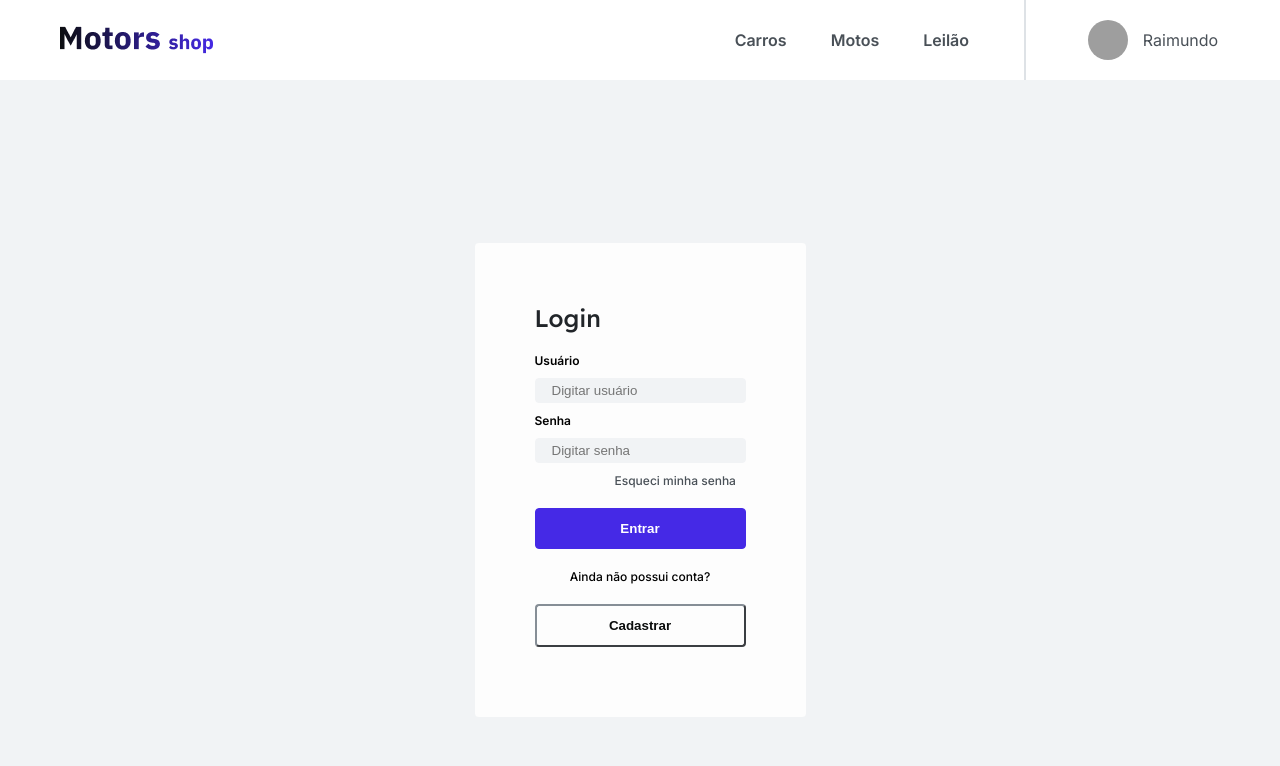
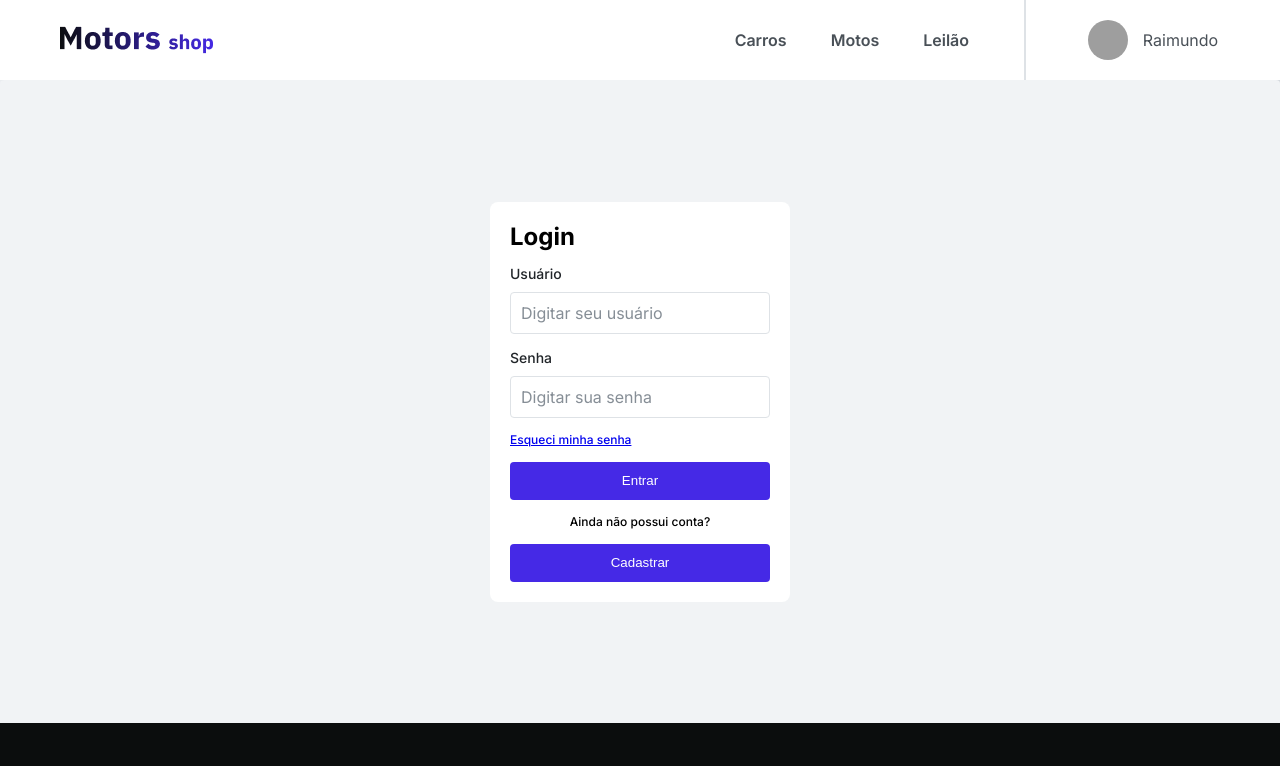
Before and after one commit to ProjetoM6/LojaDeCarros, a React (Vite) app in the folder front-end/: page /login in a window 1280 px wide. Shown: the top 766 px of the page. Built offline with nearby package versions, Linux system fonts and the light colour scheme; grey boxes are pictures that could not be loaded.

Commit message:
Refactor: Page componentization and styling

```diff
--- a/front-end/src/pages/Login/index.tsx
+++ b/front-end/src/pages/Login/index.tsx
@@ -4,63 +4,14 @@ import { yupResolver } from "@hookform/resolvers/yup";
 import AppHeader from "../../components/Header";
 import Footer from "../../components/Footer";
 import { LoginPage } from "./style";
+import FormLogin from "../../components/Forms/FormLogin";
 
 const Login = () => {
-  const formSchema = yup.object().shape({
-    email: yup.string().required("E-mail obrigatório").email("E-mail inválido"),
-    password: yup
-      .string()
-      .matches(
-        /^(?=.*[a-z])(?=.*[A-Z])(?=.*[0-9])(?=.*[!@#\$%\^&\.*])(?=.{8,})/,
-        "A senha deve conter 8 caraceteres, uma maiúscula, uma minúscula, um número e um caracter especial"
-      )
-      .required("Senha obrigatória"),
-  });
-
-  const {
-    register,
-    handleSubmit,
-    formState: { errors },
-  } = useForm({
-    resolver: yupResolver(formSchema),
-  });
-
   return (
     <LoginPage>
       <AppHeader />
-      <div className="geral">
-        <div className="container">
-          <h1 className="heading-5-500">Login</h1>
-          <form className="form">
-            <div className="info">
-              <label>Usuário</label>
-              <input
-                type="text"
-                placeholder="Digitar usuário"
-                {...register("email")}
-              />
-              {/* {errors.email && <span>{errors.email.message}</span>} */}
-
-              <label>Senha</label>
-              <input
-                type="text"
-                placeholder="Digitar senha"
-                {...register("senha")}
-              />
-              {/* {errors.senha && <span>{errors.senha.message}</span>} */}
-            </div>
-
-            <a href="#">Esqueci minha senha</a>
-
-            <div className="buttonLogin">
-              <button type="submit">Entrar</button>
-            </div>
-            <p>Ainda não possui conta?</p>
-            <div className="buttonRegister">
-              <button>Cadastrar</button>
-            </div>
-          </form>
-        </div>
+      <div className="container">
+        <FormLogin />
       </div>
       <Footer />
     </LoginPage>
--- a/front-end/src/pages/Login/style.ts
+++ b/front-end/src/pages/Login/style.ts
@@ -1,101 +1,29 @@
 import styled from "styled-components";
 
 export const LoginPage = styled.div`
-  .geral {
   display: flex;
   flex-direction: column;
-    align-items: center;
-    justify-content: center;
-    width: 100%;
   min-height: 100vh;
-    margin: 0 auto;
   background-color: var(--color-grey-8);
 
   .container {
-      padding: 60px;
+    display: flex;
+    flex-direction: column;
+    justify-content: center;
+    align-items: center;
+    height: 80.4vh;
     font-family: "Inter";
     font-size: 12px;
     font-weight: 500;
     border-radius: 4px;
-      background-color: var(--color-grey-10);
-    }
-
-    h1 {
-      font-family: "Lexend";
-      margin-bottom: 20px;
-    }
-
-    .info {
-      display: flex;
-      flex-direction: column;
-
-      label {
-        font-weight: 600;
-      }
-
-      input {
-        border-radius: 4px;
-        border: 1.5px solid #f1f3f5;
-        padding: 4px 16px;
-        margin: 4px 0;
     background-color: var(--color-grey-8);
-        margin: 10px 0;
-      }
-
-      input:focus {
-        outline: 1.5px solid #5126ea;
-      }
-    }
-
-    a {
-      color: var(--color-grey-2);
-      position: relative;
-      left: 80px;
-      margin: 20px 0;
-      text-decoration: none;
-    }
-
-    .buttonLogin {
-      display: flex;
-      justify-content: center;
-      margin: 20px 0;
-
-      button {
-        width: 100%;
-        background-color: var(--color-brand-1);
-        color: var(--white-fixed);
-        font-weight: 600;
-        border: 1.5px solid #4529e6;
-        border-radius: 4px;
-        padding: 12px 28px;
-        cursor: pointer;
-      }
-    }
-
-    button:hover {
-      background-color: var(--color-brand-3);
-    }
-
-    p {
-      font-family: "Inter";
+    form {
+      justify-content: space-between;
+      margin: 0 auto;
+      width: 300px;
+      height: 400px;
+      .text {
         text-align: center;
-      margin: 20px 0;
-    }
-
-    .buttonRegister {
-      display: flex;
-      justify-content: center;
-      margin: 10px 0;
-
-      button {
-        width: 100%;
-        background-color: var(--color-grey-10);
-        color: var(--color-grey-0);
-        border-color: var(--color-grey-3);
-        font-weight: 600;
-        border-radius: 4px;
-        padding: 12px 28px;
-        cursor: pointer;
       }
     }
   }
```
Lines whose indentation alone changed are shown as unchanged.
